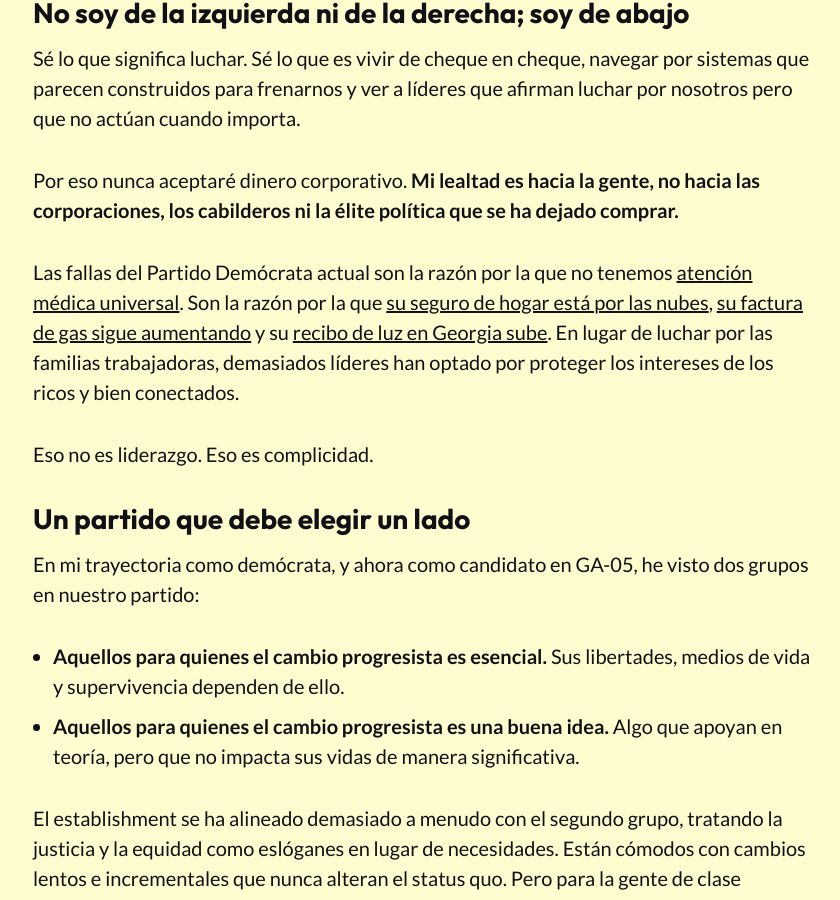
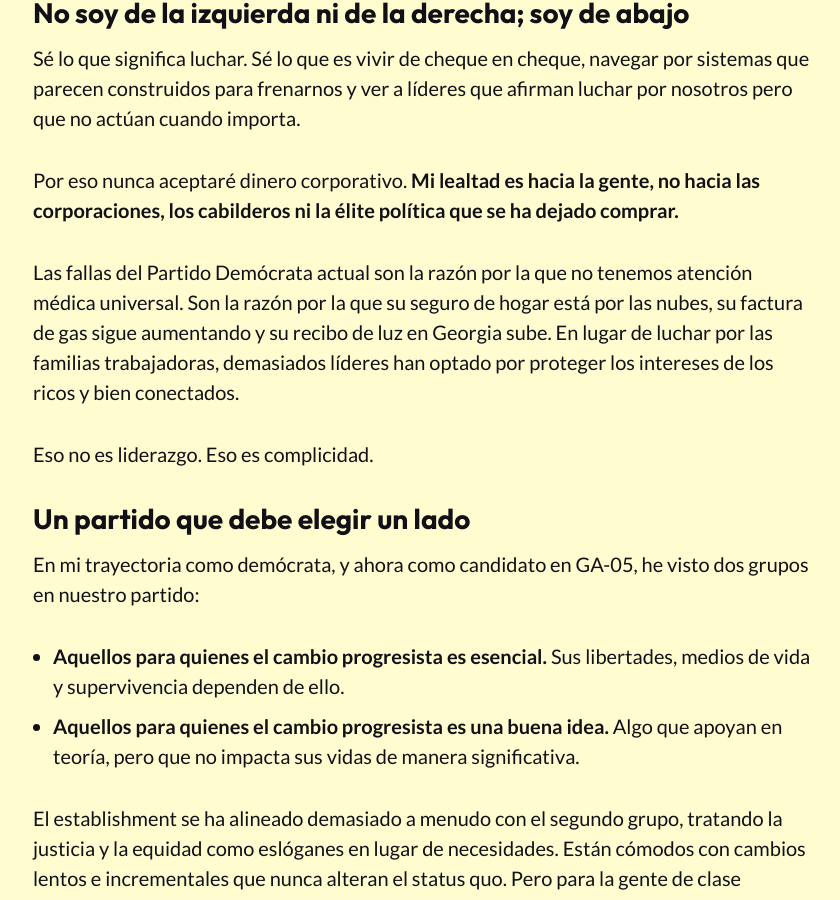
Before and after one commit to CastroForGeorgia/GA-5-ES, a Jekyll site: the page built from _posts/2024-01-12-why-im-running.md, in a window 1280 px wide and 900 px high, scrolled down 1612 px. Shown: the whole window, without its empty margins (217-1057 px from the left). Built offline with Jekyll 4.4.1, drawn with Linux system fonts in a browser that asks for light colours; part of the change alters nothing that is shown.

```diff
--- a/_posts/2024-01-12-why-im-running.md
+++ b/_posts/2024-01-12-why-im-running.md
@@ -23,7 +23,7 @@ Sé lo que significa luchar. Sé lo que es vivir de cheque en cheque, navegar po
 
 Por eso nunca aceptaré dinero corporativo. **Mi lealtad es hacia la gente, no hacia las corporaciones, los cabilderos ni la élite política que se ha dejado comprar.**
 
-Las fallas del Partido Demócrata actual son la razón por la que no tenemos [atención médica universal](https://www.fec.gov/data/receipts/?cycle=2024&data_type=processed&committee_id=C00752584&contributor_name=C00197228&two_year_transaction_period=2024&line_number=F3-11C). Son la razón por la que [su seguro de hogar está por las nubes](https://www.fec.gov/data/receipts/?cycle=2024&data_type=processed&committee_id=C00752584&contributor_name=C00040253&two_year_transaction_period=2024&line_number=F3-11C), [su factura de gas sigue aumentando](https://www.fec.gov/data/receipts/?cycle=2024&data_type=processed&committee_id=C00752584&contributor_name=gas&two_year_transaction_period=2024&line_number=F3-11C) y su [recibo de luz en Georgia sube](https://www.fec.gov/data/receipts/?cycle=2024&data_type=processed&committee_id=C00752584&contributor_name=C00119776&two_year_transaction_period=2024&line_number=F3-11C). En lugar de luchar por las familias trabajadoras, demasiados líderes han optado por proteger los intereses de los ricos y bien conectados.
+Las fallas del Partido Demócrata actual son la razón por la que no tenemos atención médica universal. Son la razón por la que su seguro de hogar está por las nubes, su factura de gas sigue aumentando y su recibo de luz en Georgia sube. En lugar de luchar por las familias trabajadoras, demasiados líderes han optado por proteger los intereses de los ricos y bien conectados.
 
 Eso no es liderazgo. Eso es complicidad.
 
```
